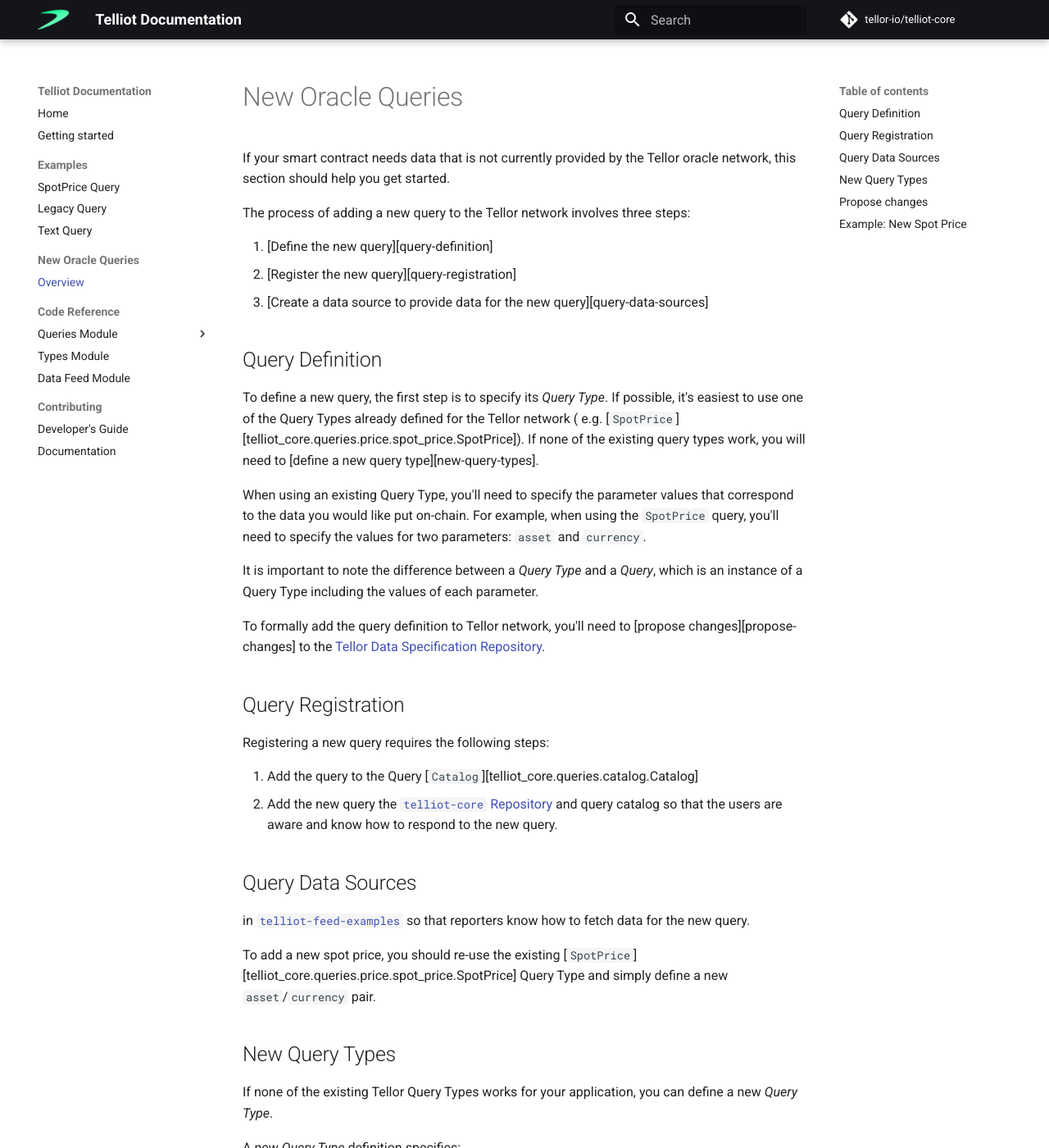
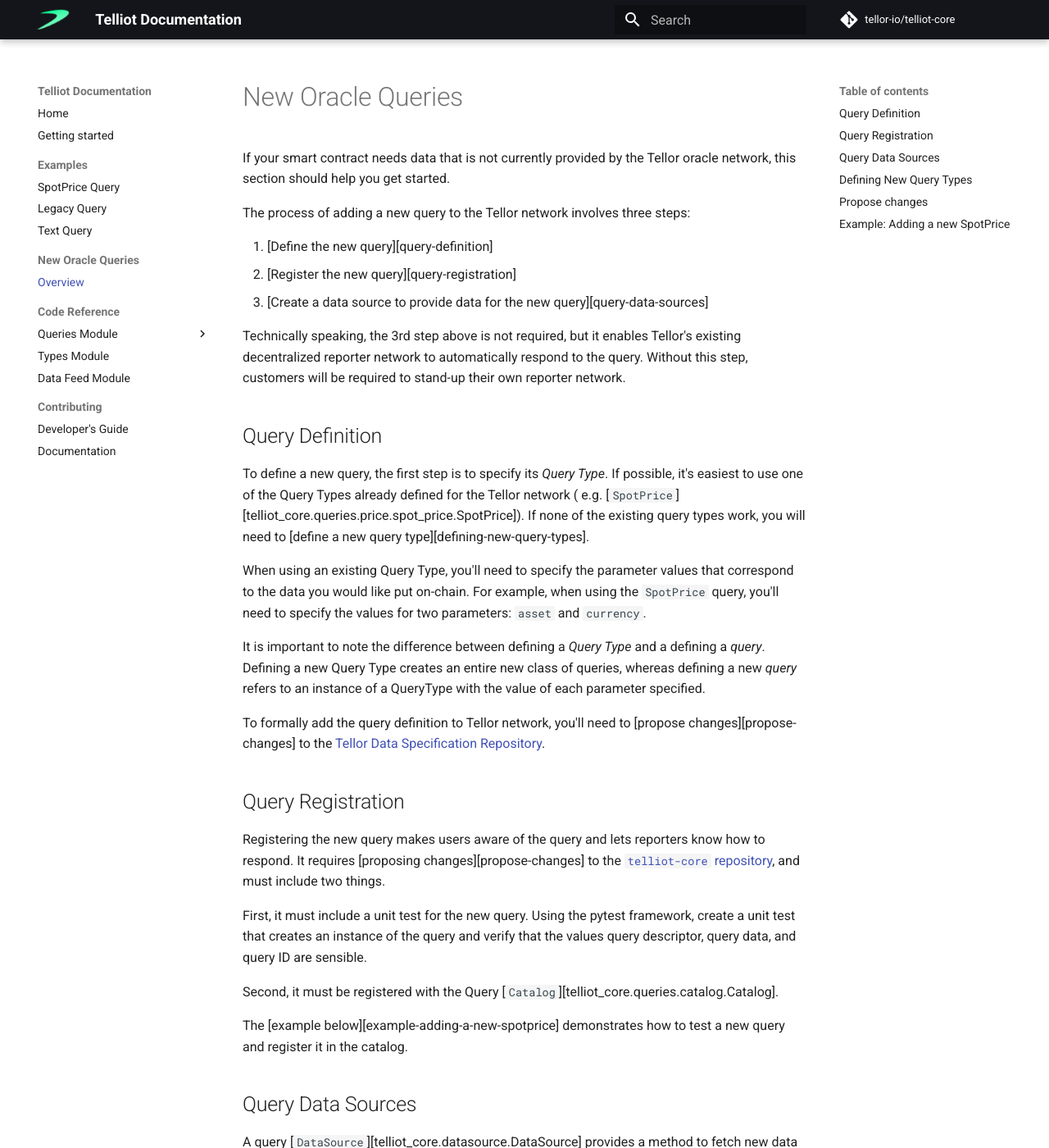
Before and after one commit to tellor-io/telliot-core, an MkDocs documentation site: the page built from docs/new-query.md, in a window 1280 px wide and 1400 px high. Shown: the whole window at 82% size. Built offline with MkDocs 1.6.1 and Material for MkDocs 9.7.7, drawn with Linux system fonts in a browser that asks for light colours; comment, search, counter and statistics services are not loaded; some of the changed text lies outside the part shown.

Commit message:
Doc updates

````diff
--- a/docs/new-query.md
+++ b/docs/new-query.md
@@ -9,19 +9,24 @@
 2. [Register the new query][query-registration]
 3. [Create a data source to provide data for the new query][query-data-sources]
 
+Technically speaking, the 3rd step above is not required, but it enables Tellor's existing
+decentralized reporter network to automatically respond to the query. Without this step, customers
+will be required to stand-up their own reporter network.
+
 ## Query Definition
 
 To define a new query, the first step is to specify its *Query Type*. If possible, it's easiest to
 use one of the Query Types already defined for the Tellor network (
 e.g. [`SpotPrice`][telliot_core.queries.price.spot_price.SpotPrice]). If none of the existing query
-types work, you will need to [define a new query type][new-query-types].
+types work, you will need to [define a new query type][defining-new-query-types].
 
 When using an existing Query Type, you'll need to specify the parameter values that correspond to
 the data you would like put on-chain. For example, when using the `SpotPrice` query, you'll need to
 specify the values for two parameters: `asset` and `currency`.
 
-It is important to note the difference between a *Query Type* and a *Query*, which is an instance of
-a Query Type including the values of each parameter.
+It is important to note the difference between defining a *Query Type* and a defining a *query*.
+Defining a new Query Type creates an entire new class of queries, whereas defining a new *query*
+refers to an instance of a QueryType with the value of each parameter specified.
 
 To formally add the query definition to Tellor network, you'll need
 to [propose changes][propose-changes] to
@@ -29,23 +34,34 @@
 
 ## Query Registration
 
-Registering a new query requires the following steps:
+Registering the new query makes users aware of the query and lets reporters know how to respond. It
+requires [proposing changes][propose-changes] to
+the [`telliot-core` repository](https://github.com/tellor-io/telliot-core), and must include two
+things.
 
-1. Add the query to the Query [`Catalog`][telliot_core.queries.catalog.Catalog]
-2.
-Add the new query the [`telliot-core` Repository](https://github.com/tellor-io/telliot-core)
-and query catalog so that the users are aware and know how to respond to the new query.
+First, it must include a unit test for the new query. Using the pytest framework, create a unit test
+that creates an instance of the query and verify that the values query descriptor, query data, and
+query ID are sensible.
+
+Second, it must be registered with the Query [`Catalog`][telliot_core.queries.catalog.Catalog].
+
+The [example below][example-adding-a-new-spotprice] demonstrates how to test a new query and
+register it in the catalog.
 
 ## Query Data Sources
 
-in [`telliot-feed-examples`](https://github.com/tellor-io/telliot-feed-examples) so that reporters
-know how to fetch data for the new query.
+A query [`DataSource`][telliot_core.datasource.DataSource] provides a method to fetch new data
+points in response to a query. It provides an API that enables Tellor's existing decentralized
+reporter network to automatically respond to the query.
 
-To add a new spot price, you should re-use the existing
-[`SpotPrice`][telliot_core.queries.price.spot_price.SpotPrice] Query Type and simply define a
-new `asset`/`currency` pair.
+Ideally, a [`DataSource`][telliot_core.datasource.DataSource] should provide additional
+decentralization and robustness by fetching data from multiple sources and aggregating the result.
 
-## New Query Types
+A new [`DataSource`][telliot_core.datasource.DataSource] is created
+by [proposing changes][propose-changes] to
+the [`telliot-feed-examples` repository](https://github.com/tellor-io/telliot-feed-examples).
+
+## Defining New Query Types
 
 If none of the existing Tellor Query Types works for your application, you can define a new *Query
 Type*.
@@ -61,11 +77,20 @@
   contract interactions.
 
 It is important to note the difference between defining a *Query Type* and a defining a *query*.
-Defining a new Query Type creates an entire new class of queries, whereas defining a new query
-refers to an instance of a QueryType with specified parameters.
+Defining a new Query Type creates an entire new class of queries, whereas defining a new *query*
+refers to an instance of a QueryType with the value of each parameter specified.
 
-*TODO: Explain process of defining a new query type.*
-In the meantime, please reach out to Tellor on discord for more help.
+To define a new Query Type, [propose changes][propose-changes] to
+the [`telliot-core` repository](https://github.com/tellor-io/telliot-core) defining a new subclass
+of [`OracleQuery`][telliot_core.queries.query.OracleQuery] that implements all required methods and
+properties.
+
+New users may choose between subclassing [`JsonQuery`][telliot_core.queries.json_query.JsonQuery]
+and the
+[`AbiQuery`][telliot_core.queries.abi_query.AbiQuery]. These queries are identical in every way
+except for the coder/decoder that converts between the query name/parameters and the query data
+field used in contract interfaces. The latter format is recommended if on-chain read/write access to
+parameter values is required.
 
 ## Propose changes
 
@@ -75,8 +100,39 @@
 2. Make the proposed changes in your forked repository.
 3. Submit a pull-request to incorporate the changes from your fork into the main tellor repository.
 
+Alternately, standalone changes can be proposed in a separate repository, but it is the user's
+responsibility to ensure compatibility with
+the [`telliot-core`](https://github.com/tellor-io/telliot-core) framework.
 
-## Example: New Spot Price
+## Example: Adding a new `SpotPrice`
+
+In this example, a new [`SpotPrice`][telliot_core.queries.price.spot_price.SpotPrice] query is
+defined for the price of BTC in USD.
+
+To add a new spot price, use the
+existing [`SpotPrice`][telliot_core.queries.price.spot_price.SpotPrice]
+Query Type and simply define a new `asset`/`currency` pair.
+
+*Example: Create and test the SpotPrice query for BTC/USD.*
+
+```python
+from telliot_core.api import SpotPrice
 
 
-###
+def test_new_query():
+    q = SpotPrice(asset="BTC", currency="USD")
+    assert q.descriptor == '{"type":"SpotPrice","asset":"btc","currency":"usd"}'
+    assert q.query_data == b'{"type":"SpotPrice","asset":"btc","currency":"usd"}'
+    assert q.query_id.hex() == "d66b36afdec822c56014e56f468dee7c7b082ed873aba0f7663ec7c6f25d2c0a"
+```
+
+*Example: Add the query to the Query [`Catalog`][telliot_core.queries.catalog.Catalog]*
+
+Add the following statements to `telliot_core.data.query_catalog.py`.
+
+```python
+query_catalog.add_entry(
+    tag="btc-usd-spot", title="BTC/USD spot price", q=SpotPrice(asset="BTC", currency="USD")
+)
+
+```
````
Also changed, not shown: docs/code/query-catalog.md (line endings or trailing spaces), 3 other files.
